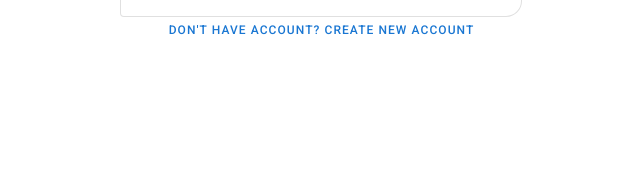
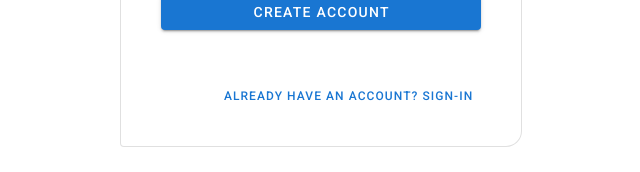
Before and after one commit to viccy2/myhealthapp, a Vue app: page / in a window 1280 px wide. Shown: the part 575-747 px from the top of the page, without its empty margins (319-959 px from the left). Built offline with nearby package versions, Linux system fonts and the light colour scheme.

Commit message:
Update index.js

```diff
--- a/src/router/index.js
+++ b/src/router/index.js
@@ -7,16 +7,16 @@ Vue.use(VueRouter)
 const routes = [
   {
     path: '/',
-    name: 'login',
-    component: () => import(/* webpackChunkName: "about" */ '../views/LoginView.vue')
+    name: 'new-account',
+    component: () => import(/* webpackChunkName: "about" */ '../views/RegisterView.vue')
   },
   {
-    path: '/new-account',
-    name: 'register',
+    path: '/login',
+    name: 'login',
     // route level code-splitting
     // this generates a separate chunk (about.[hash].js) for this route
     // which is lazy-loaded when the route is visited.
-    component: () => import(/* webpackChunkName: "about" */ '../views/RegisterView.vue')
+    component: () => import(/* webpackChunkName: "about" */ '../views/LoginView.vue')
   }
 ]
 
```
